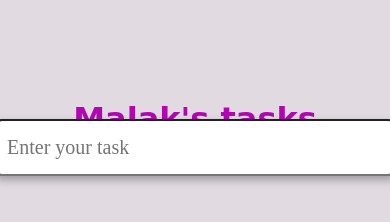
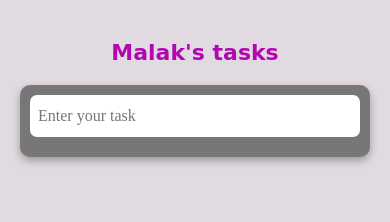
Before and after one commit to MOHAM7-cmd/tasks, a plain HTML site: page index.html in a window 390 px wide. Drawn offline with Linux system fonts and the light colour scheme.

Commit message:
Update task.css

```diff
--- a/task.css
+++ b/task.css
@@ -1,105 +1,111 @@
-*{
+/* reset عام */
+* {
   padding: 0;
   margin: 0;
+  box-sizing: border-box;
   font-family: serif;
 }
 
-body{
+/* الجسم العام */
+body {
   background-color: rgb(225, 219, 225);
   display: flex;
+  flex-direction: column;
   align-items: center;
-    justify-content: center;
-
-
+  justify-content: flex-start;
+  min-height: 100vh;
+  padding: 20px;
 }
 
-h1{
-    margin-top: 100px;
+/* العنوان */
+h1 {
+  margin-top: 40px;
   font-family: cursive;
-    font-weight:bolder;
-    color:rgb(179, 6, 179);
-
+  font-weight: bolder;
+  color: rgb(179, 6, 179);
+  text-align: center;
 }
 
-.form{
-position: absolute;
-margin-top: 40%;
-width: 400px;
-box-shadow:0 4px 8px rgba(0, 0, 0, 0.3);
-border-radius:5px ;
+/* صندوق الإدخال */
+.form {
+  margin-top: 30px;
+  width: 90%;
+  max-width: 400px;
+  box-shadow: 0 4px 8px rgba(0, 0, 0, 0.3);
+  border-radius: 10px;
   background-color: #777;
-
+  padding: 10px;
 }
 
-.input{
+/* حقل الإدخال */
+.input {
   width: 100%;
   padding: 15px 10px;
-    box-sizing: border-box;
-    font-size: 20px;
+  font-size: 18px;
   border-radius: 7px;
+  border: none;
   background-color: rgb(255, 255, 255);
-
-
+  outline: none;
 }
 
-ul{
-    list-style:none;
+/* قائمة المهام */
+ul {
+  list-style: none;
   display: flex;
   flex-direction: column;
-    margin: 0 5px;
-    max-height: 200px;
-    overflow-y: scroll;
-
-
-
+  margin-top: 10px;
+  max-height: 250px;
+  overflow-y: auto;
 }
 
+/* العناصر داخل القائمة */
 ul li {
   display: flex;
   justify-content: space-between;
   align-items: center;
-    padding: 3px ;
+  padding: 8px;
   font-family: cursive;
-    margin: 8px 5px;
+  margin: 5px 0;
+  background-color: rgba(255, 255, 255, 0.2);
+  border-radius: 5px;
 }
 
-ul li h4{
-    font-family: cursive;
+/* نص المهمة */
+ul li h4 {
   color: rgb(206, 194, 22);
   cursor: pointer;
 }
 
-ul li h4:hover{
+ul li h4:hover {
   transform: scale(1.05);
 }
 
- ul li .fa-trash{
+/* الأيقونات */
+ul li .fa-trash {
   color: rgb(222, 3, 3);
   cursor: pointer;
 }
 
- ul li  .fa-check-square{
+ul li .fa-check-square {
   color: rgb(18, 225, 18);
   cursor: pointer;
 }
 
-ul li .fa-trash:hover{
-    transform: scaleX(1.2);
+ul li .fa-trash:hover {
+  transform: scale(1.2);
 }
 
-ul li .fa-check-square:hover{
+ul li .fa-check-square:hover {
   transform: scale(1.2);
-
 }
 
+/* عند إكمال المهمة */
 .done h4 {
   text-decoration: line-through;
   color: rgb(21, 21, 21);
 }
 
-
-
-.done  {
+.done {
   text-decoration: line-through;
   color: rgb(0, 0, 0);
 }
@@ -107,3 +113,26 @@ ul li .fa-check-square:hover{
 .done .fa-check-square {
   color: rgb(55, 55, 55);
 }
+
+/* 🌟 تحسين التصميم للموبايل */
+@media (max-width: 600px) {
+  h1 {
+    font-size: 22px;
+    margin-top: 20px;
+  }
+
+  .form {
+    width: 100%;
+    margin-top: 20px;
+  }
+
+  .input {
+    font-size: 16px;
+    padding: 12px 8px;
+  }
+
+  ul li {
+    font-size: 16px;
+    padding: 6px;
+  }
+}
```
Lines whose indentation alone changed are shown as unchanged.
